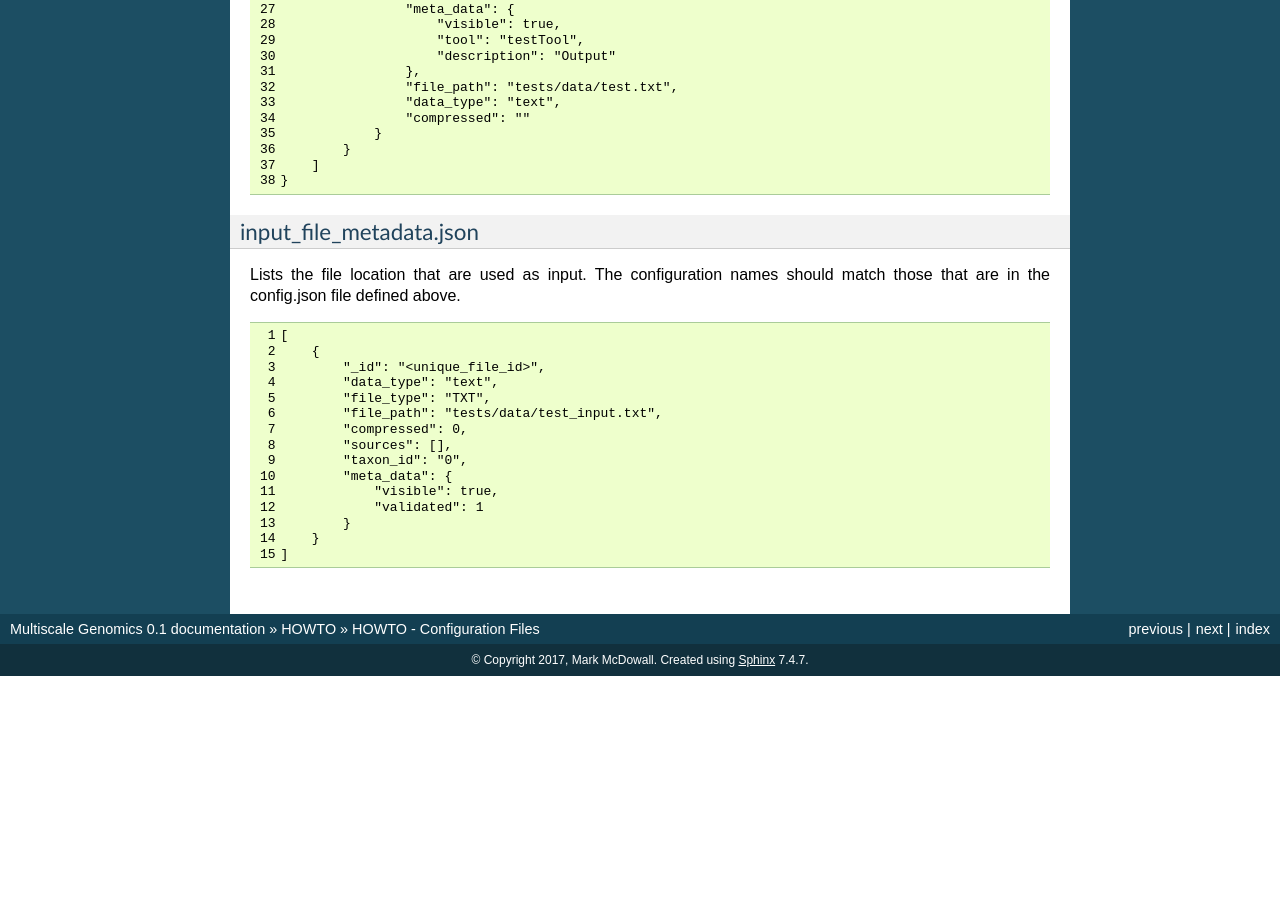
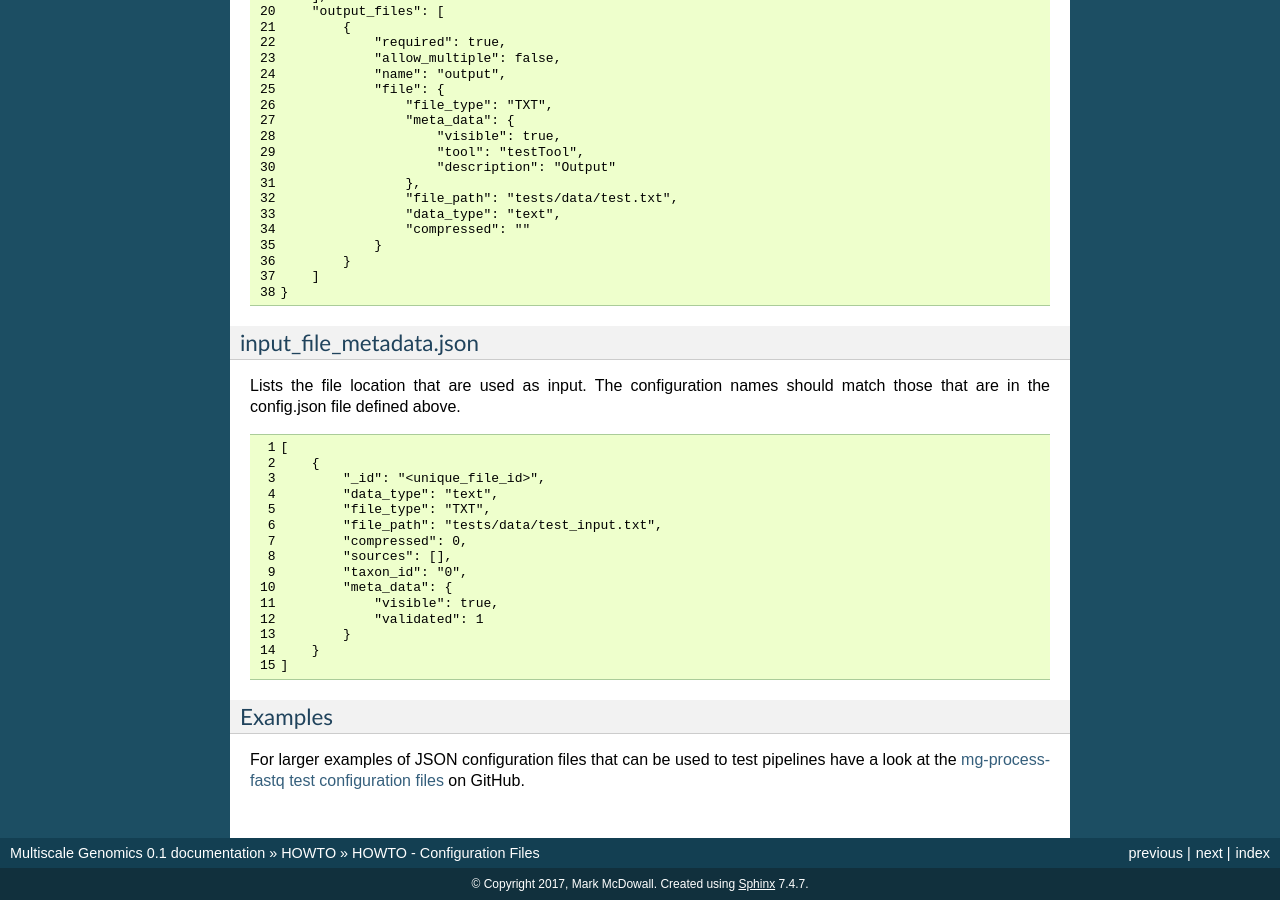
Before and after one commit to Multiscale-Genomics/mg-docs, a Sphinx documentation site: the page built from docs/howto/howto_config.rst, in a window 1280 px wide and 900 px high, scrolled down 3219 px. Built offline with Sphinx 7.4.7, drawn with Linux system fonts in a browser that asks for light colours; before the commit the page ends 3895 px from its top, so only the background shows below that; some of the changed text lies outside the part shown.

Commit message:
Links to extra examples of JSON configuration files

```diff
--- a/docs/howto/howto_config.rst
+++ b/docs/howto/howto_config.rst
@@ -153,6 +153,11 @@ Examples that can be used within the list include:
        "default": "xyz"
    }
 
+Examples
+^^^^^^^^
+
+For larger examples of VRE JSON configuration files have a look at the `mg-process-fastq configuration files <https://github.com/Multiscale-Genomics/mg-process-fastq/tree/master/tool_config>`_ on GitHub.
+
 
 Test Configuration Files
 ------------------------
@@ -230,3 +235,8 @@ Lists the file location that are used as input. The configuration names should m
            }
        }
    ]
+
+Examples
+^^^^^^^^
+
+For larger examples of JSON configuration files that can be used to test pipelines have a look at the `mg-process-fastq test configuration files <https://github.com/Multiscale-Genomics/mg-process-fastq/tree/master/tests/json>`_ on GitHub.
```
